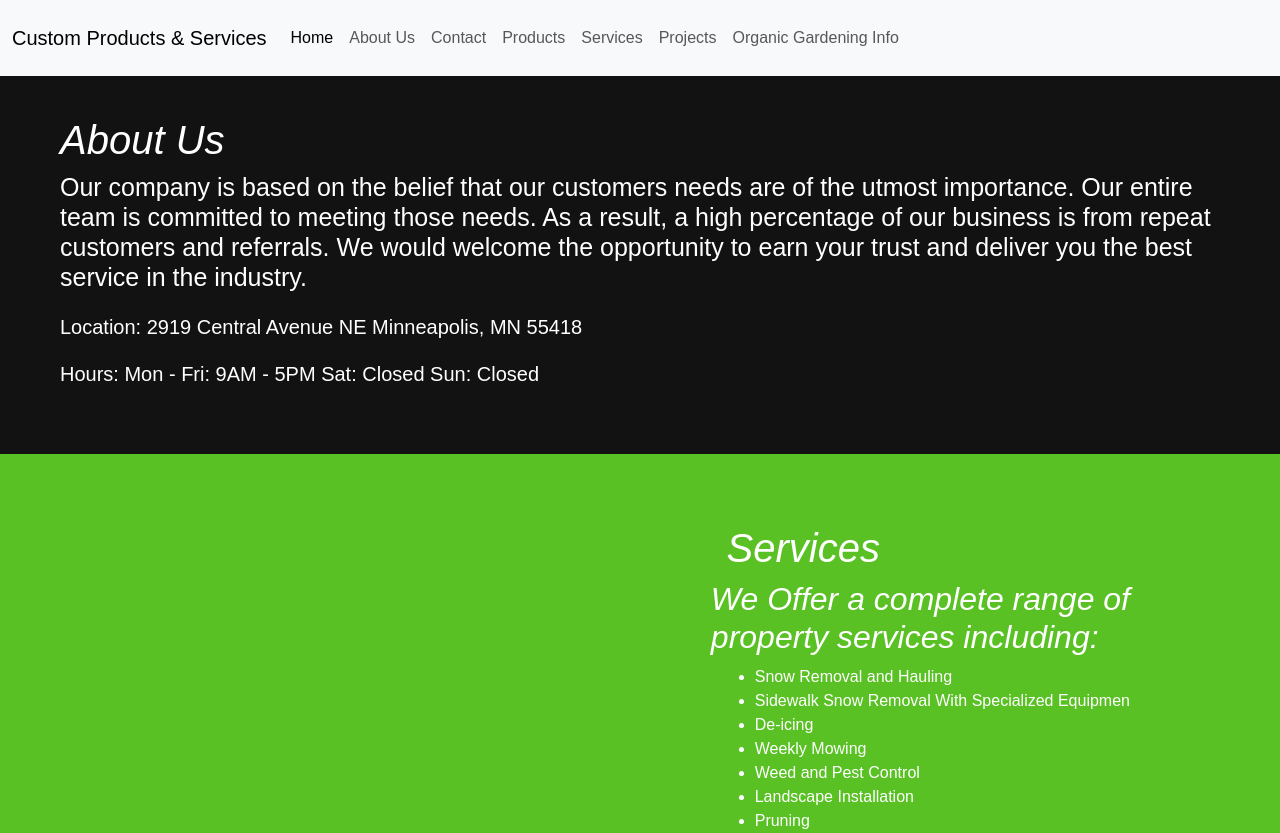
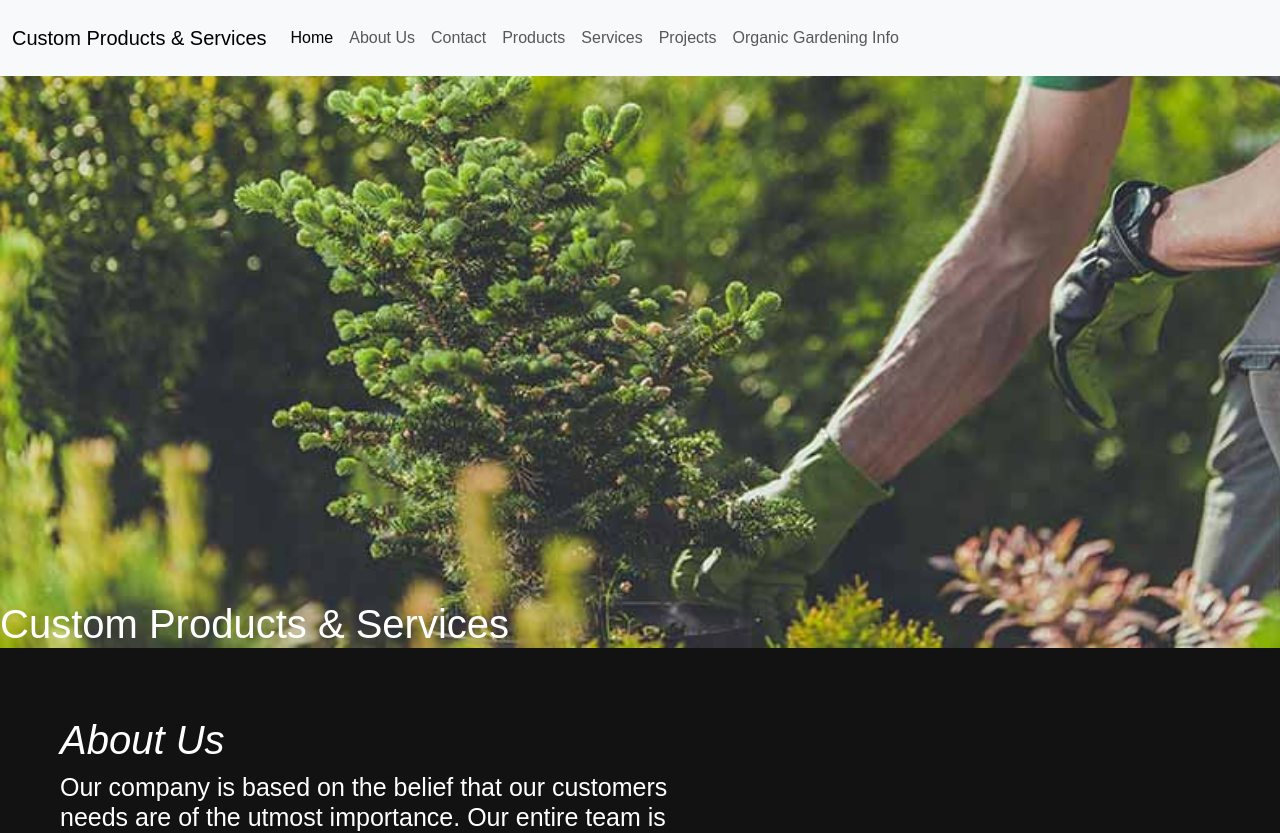
Before and after one commit to MikeAtwood/custom-products, a React (Vite) app: page /info in a window 1280 px wide. Shown: the top 833 px of the page. Built offline with nearby package versions, Linux system fonts and the light colour scheme.

Commit message:
initialized Hero component

```diff
--- a/src/App.css
+++ b/src/App.css
@@ -22,9 +22,29 @@ nav.navbar {
   transition:  0.32s ease-in-out;
 }
 
+.hero-container {
+  padding-top: 600px;
+  background-image: url('./assets/img/hero-img.jpeg');
+  background-size: cover;
+  background-repeat: no-repeat;
+}
+
+.hero-container::before {
+  content: "";
+  position: absolute;
+  top: 0;
+  left: 0;
+  width: 100%;
+  height: 100%;
+  background-color: rgba(0, 0, 0, 0.);
+  z-index: 1;
+}
+
+
 .about {
   padding-top: 40px;
   padding: 60px;
+  padding-right: 600px;
 }
 
 .about h1 {
--- a/src/App.jsx
+++ b/src/App.jsx
@@ -3,6 +3,7 @@ import './index.css'
 import 'bootstrap/dist/css/bootstrap.min.css';
 import Navbar from './components/Navbar'
 import Home from './components/Home';
+import Hero from './components/Hero';
 import About from './components/About';
 import Contact from './components/Contact';
 import Products from './components/Products';
@@ -16,6 +17,7 @@ function App() {
     <>
      <Navbar />
      <Home />
+     <Hero />
      <About />
      <Services />
      <Products />
--- /dev/null
+++ b/src/components/Hero.jsx
@@ -0,0 +1,11 @@
+import '../App.css'
+
+const Hero = () => {
+    return (
+        <div className='hero-container'>
+            <h1>Custom Products & Services</h1>
+        </div>
+    )
+}
+
+export default Hero
--- a/src/components/Home.jsx
+++ b/src/components/Home.jsx
@@ -1,7 +1,6 @@
 const Home = () => {
     return (
-        <div className="home">
-            <h1>Custom Products & Services</h1>
+        <div className="home-container">
         </div>
     )
 }
```
Also changed, not shown: src/assets/img/hero-img.jpeg (added).
